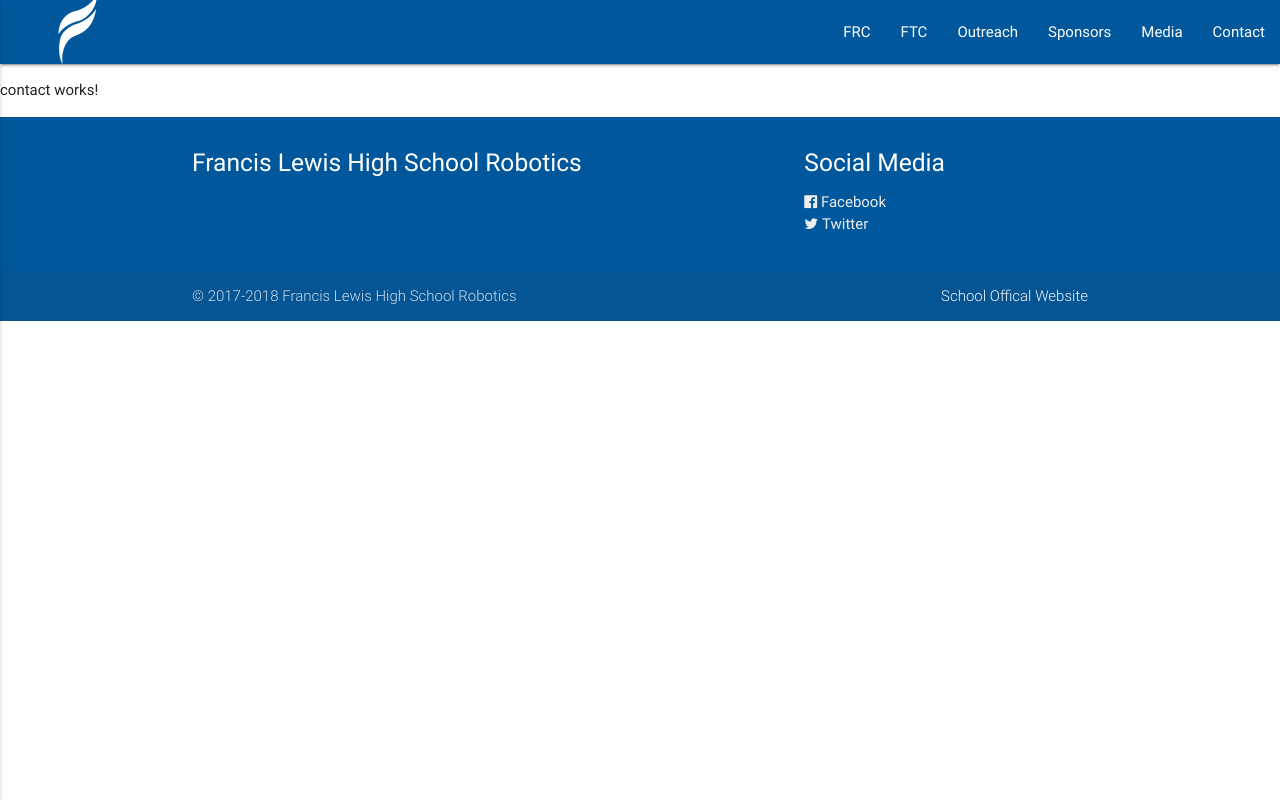
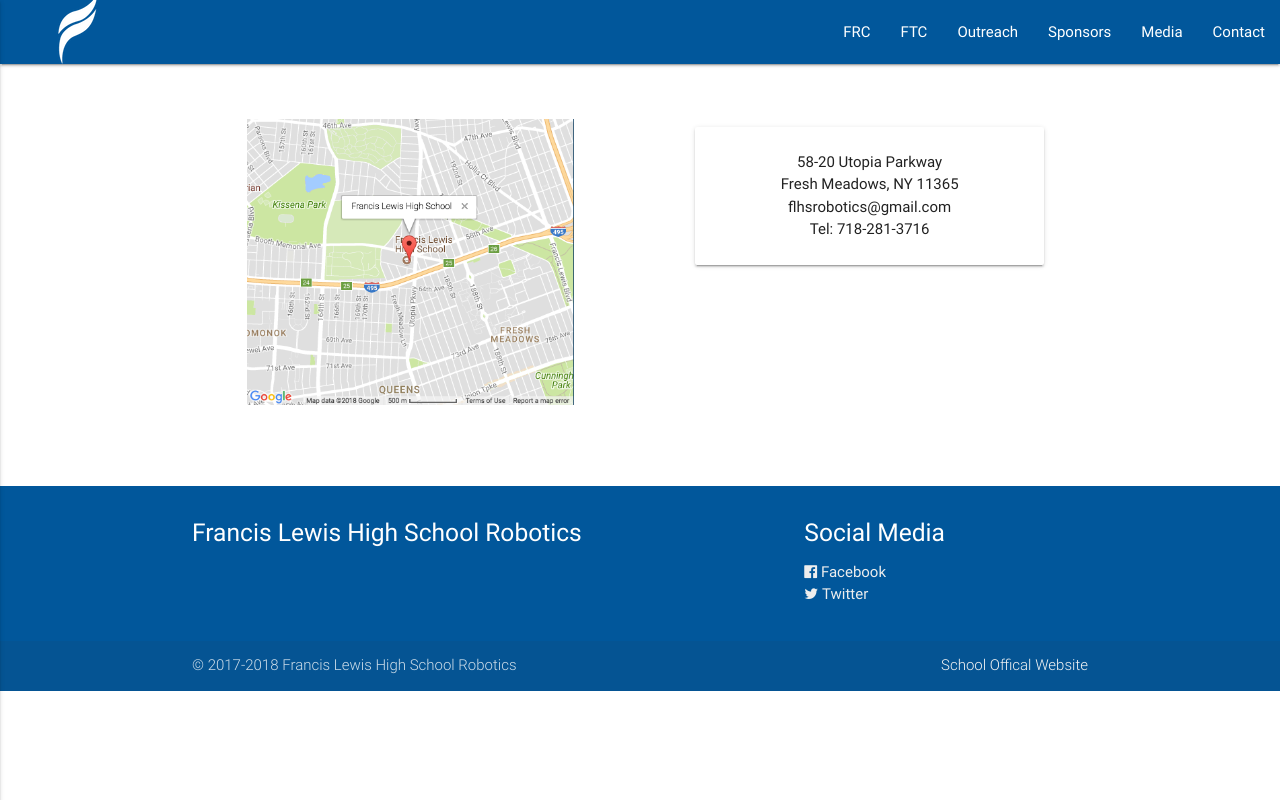
Before and after one commit to FLHSRobotics/flhsrobotics2, an Angular app: page /contact in a window 1280 px wide. Built offline with nearby package versions, Linux system fonts and the light colour scheme.

Commit message:
update frc homepage

```diff
--- a/src/app/contact/contact.component.html
+++ b/src/app/contact/contact.component.html
@@ -1,3 +1,20 @@
-<p>
-  contact works!
-</p>
+<div class="container">
+  <div class="row">
+    <div class="col s12 m6 l6">
+      <img src="/assets/img/map.png" class="responsive-img" alt="" style="padding: 55px">
+    </div>
+    <div class="col s12 m6 l6" style="padding: 55px">
+      <div class="card">
+        <div class="card-content center-align">
+          <p>58-20 Utopia Parkway</p>
+
+          <p>Fresh Meadows, NY 11365</p>
+
+          <p>flhsrobotics@gmail.com</p>
+
+          <p>Tel: 718-281-3716</p>
+        </div>
+      </div>
+    </div>
+  </div>
+</div>
--- /dev/null
+++ b/src/app/data/ftc.ts
@@ -0,0 +1,2 @@
+export class Ftc {
+}
--- a/src/app/frc/frc.component.html
+++ b/src/app/frc/frc.component.html
@@ -1,3 +1,26 @@
-<p>
-  frc works!
-</p>
+<div class="container" *ngIf="teamId == 0">
+  <div class="center-align">
+    <h1 class="title">FIRST Robotics Competition</h1>
+    <hr>
+
+    <div class="text-box">
+      <br>
+      <p style="font-size: large">
+        Founded in 2009, FRC Team 3017 (Patriots) is the oldest FIRST team at Francis Lewis High School. Inspired by
+        this program, the school has expanded to create eight First Tech Challenge teams and build an Engineering
+        Program that has graduated students who pursued careers in Engineering, Computer Science, etc.
+      </p>
+    </div>
+    <br>
+    <p style="font-size: large">Take a look at this year's game.</p>
+    <div class="video-container">
+      <iframe class="responsive-embed" src="https://www.youtube.com/embed/HZbdwYiCY74" frameborder="0"
+              allow="encrypted-media" allowfullscreen></iframe>
+    </div>
+    <hr>
+    <br>
+  </div>
+</div>
+<div class="container" *ngIf="teamId !==0">
+
+</div>
--- a/src/app/frc/frc.component.ts
+++ b/src/app/frc/frc.component.ts
@@ -1,4 +1,5 @@
 import { Component, OnInit } from '@angular/core';
+import {ActivatedRoute} from "@angular/router";
 
 @Component({
   selector: 'app-frc',
@@ -7,9 +8,15 @@
 })
 export class FrcComponent implements OnInit {
 
-  constructor() { }
+  teamId: number;
+
+  constructor(
+    private route:ActivatedRoute
+  ) { }
 
   ngOnInit() {
+    this.teamId = this.route.snapshot.params['teamNum'];
+    console.log(this.teamId)
   }
 
 }
--- a/src/app/ftc/ftc.component.ts
+++ b/src/app/ftc/ftc.component.ts
@@ -1,4 +1,5 @@
 import { Component, OnInit } from '@angular/core';
+import {ActivatedRoute} from "@angular/router";
 
 @Component({
   selector: 'app-ftc',
@@ -7,9 +8,14 @@
 })
 export class FtcComponent implements OnInit {
 
-  constructor() { }
+  teamId:Number;
+
+  constructor(
+    private route:ActivatedRoute
+  ) { }
 
   ngOnInit() {
+    this.teamId = this.route.snapshot.params['teamNum'];
   }
 
 }
```
Also changed, not shown: src/app/data/frc.ts (added, +16 -0 lines), src/assets/img/map.png (added), 6 other files (tests, documents, lock files or other folders).
